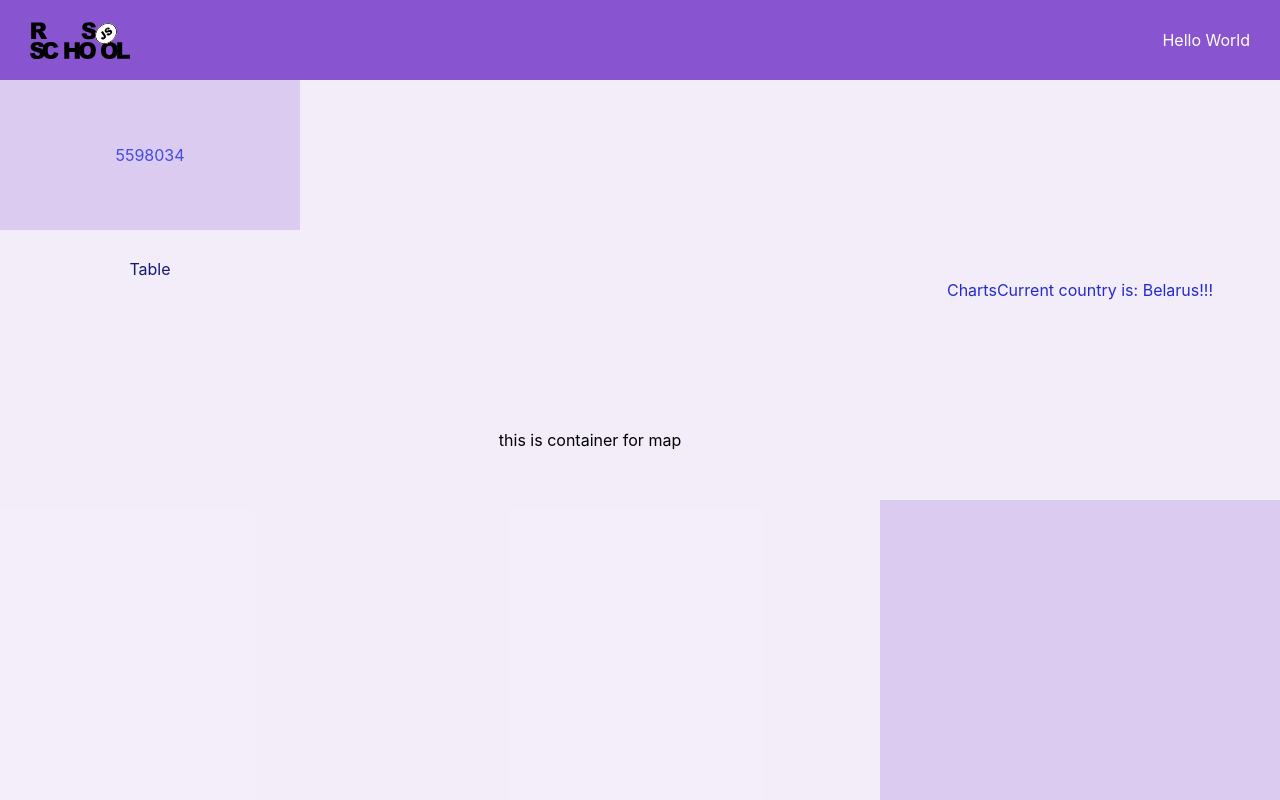
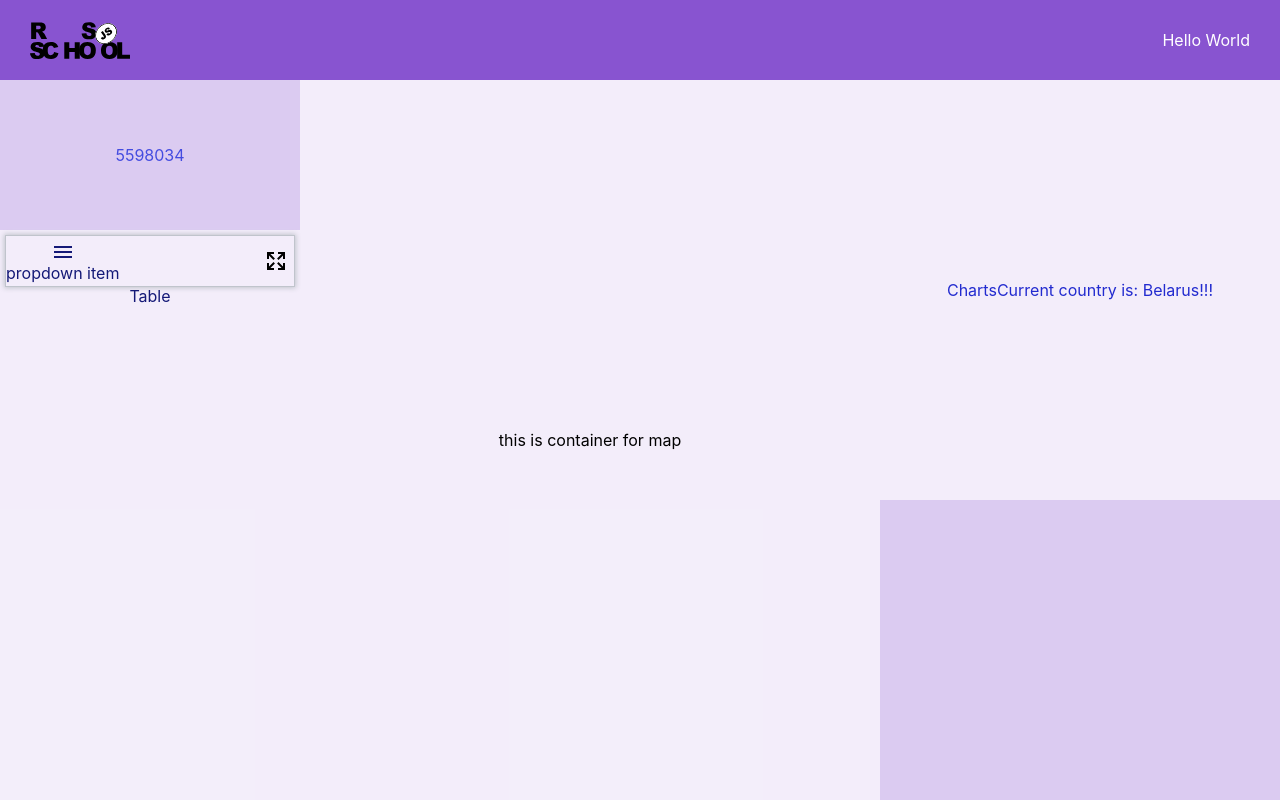
Before and after one commit to J-u-i-c-y/covid-dashboard, a React (Create React App) app: page / in a window 1280 px wide. Built offline with nearby package versions, Linux system fonts and the light colour scheme; no server answers.

Commit message:
feat: add module nav and create icon full win open/close

```diff
--- /dev/null
+++ b/src/components/Elements/ModuleNav/ModuleNav.jsx
@@ -0,0 +1,52 @@
+import React, { Component } from 'react';
+import PropTypes from 'prop-types';
+import './ModuleNav.scss';
+import sprite from '../../../assets/images/sprite.svg';
+
+class ModuleNav extends Component {
+  constructor(props) {
+    super(props);
+    this.state = {
+      isFull: true,
+    };
+  }
+
+  changeFullWin() {
+    const { isFull } = this.state;
+    this.setState({ isFull: !isFull });
+    const { changeFullWin } = this.props;
+    changeFullWin(isFull);
+  }
+
+  render() {
+    const { isFull } = this.state;
+    const fullIcon = isFull ? '#open-full' : '#close-full';
+    return (
+      <div className="module-nav">
+        <div className="module-nav__menu">
+          <div className="module-nav__menu-icon">
+            <svg width="24" height="24">
+              <use href={`${sprite}#menu`} />
+            </svg>
+          </div>
+          <div className="module-nav__menu-dropdown">
+            <div className="module-nav__menu-item">propdown item</div>
+          </div>
+        </div>
+        <div className="module-nav__full">
+          <button type="button" onClick={this.changeFullWin.bind(this)}>
+            <svg width="24" height="24">
+              <use href={sprite + fullIcon} />
+            </svg>
+          </button>
+        </div>
+      </div>
+    );
+  }
+}
+
+ModuleNav.propTypes = {
+  changeFullWin: PropTypes.func.isRequired,
+};
+
+export default ModuleNav;
--- /dev/null
+++ b/src/components/Elements/ModuleNav/ModuleNav.scss
@@ -0,0 +1,36 @@
+@import "../../../assets/scss/common/mixins.scss";
+@import "../../../assets/scss/common/vars.scss";
+
+.module-nav {
+  @extend %dfsb;
+  border: 1px solid $neutral-placeholder;
+  box-shadow: 0 0 5px 1px $neutral-placeholder;
+  padding: 4px 0;
+
+  &__menu {
+
+  }
+
+  &__menu-icon {
+    cursor: pointer;
+  }
+
+  &__menu-dropdown {
+
+  }
+
+  &__menu-item {
+
+  }
+
+  &__full {
+
+    button {
+      border: none;
+      outline: none;
+      background: inherit;
+      cursor: pointer;
+
+    }
+  }
+}
--- a/src/components/Global/Table/Table.jsx
+++ b/src/components/Global/Table/Table.jsx
@@ -1,16 +1,25 @@
 import React, { Component } from 'react';
 import './Table.scss';
+import ModuleNav from '../../Elements/ModuleNav/ModuleNav';
 
 class Table extends Component {
   constructor(props) {
     super(props);
-    this.state = {};
+    this.state = {
+      containerClassName: '',
+    };
+  }
+
+  toggleContainerClassName(param) {
+    this.setState({ containerClassName: param ? 'is-open-full' : '' });
   }
 
   render() {
+    const { containerClassName } = this.state;
     return (
       <div className="table">
-        <div className="table__container">
+        <div className={`table__container ${containerClassName}`}>
+          <ModuleNav changeFullWin={this.toggleContainerClassName} />
           <p>Table</p>
         </div>
       </div>
--- a/src/components/Global/Table/Table.scss
+++ b/src/components/Global/Table/Table.scss
@@ -3,12 +3,23 @@
 
 .table {
   height: calc(100% - 150px);
-  background-color: rgba($purple-color, .1);
-  color: darken($primary-color, 30%);
 
   &__container {
     height: 100%;
-    padding: 30px 20px;
+    padding: 5px 5px 10px;
+    background-color: rgba($purple-color, .1);
+    color: darken($primary-color, 30%);
     text-align: center;
+    transition: background-color .3s ease-in-out;
+
+    &.is-open-full {
+      position: fixed;
+      z-index: 40;
+      top: 0;
+      left: 0;
+      width: 100vw;
+      height: 100vh;
+      background-color: $neutral-placeholder;
+    }
   }
 }
```
Also changed, not shown: src/assets/images/sprite.svg (added).
